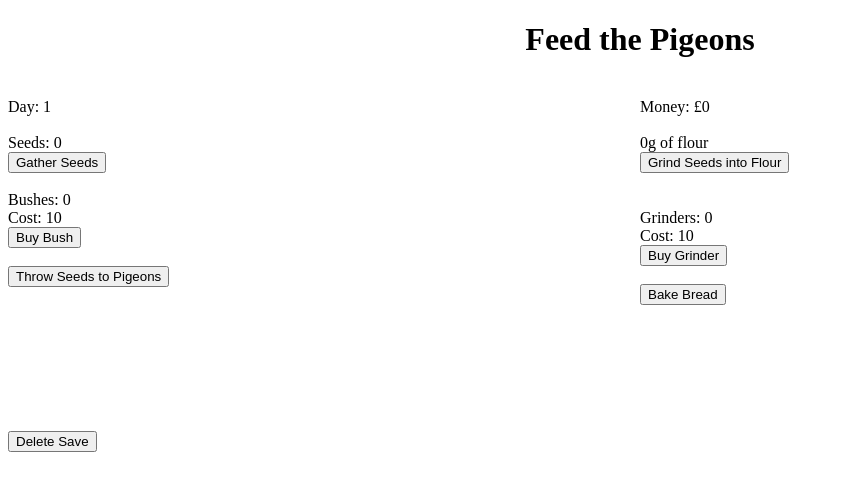
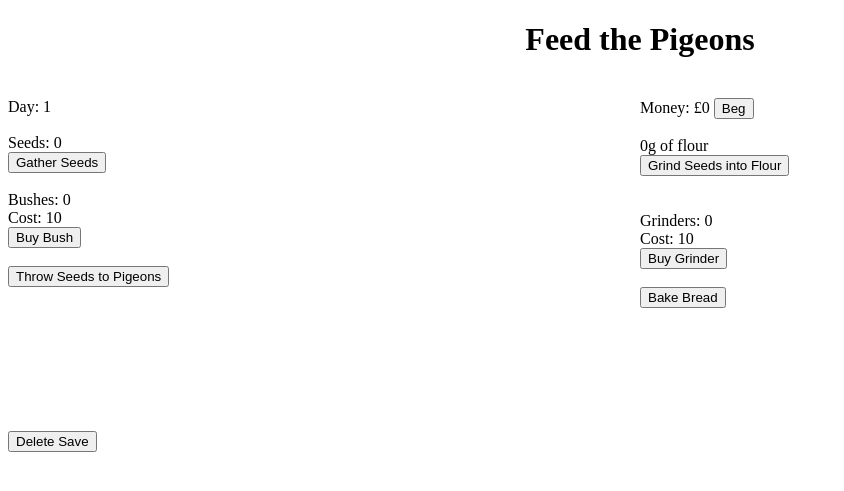
Before and after one commit to HoboZeke/hobozeke.github.io, a Jekyll site: the page incremental/index.html, which Jekyll copies as it is, in a window 1280 px wide. Shown: the top 491 px of the page, without its empty margins (0-844 px from the left). Built offline with Jekyll 4.4.1, drawn with Linux system fonts in a browser that asks for light colours.

Commit message:
Update index.html

```diff
--- a/incremental/index.html
+++ b/incremental/index.html
@@ -39,6 +39,7 @@
   <div id="column2">
    <body>
     Money: £<span id= "money">0</span>
+    <button onClick = "moneyClick(1)">Beg</button>
     <br/><br/>
     <div id="seedsButton">
     <span id="flour">0</span>g of flour<br/>
```
